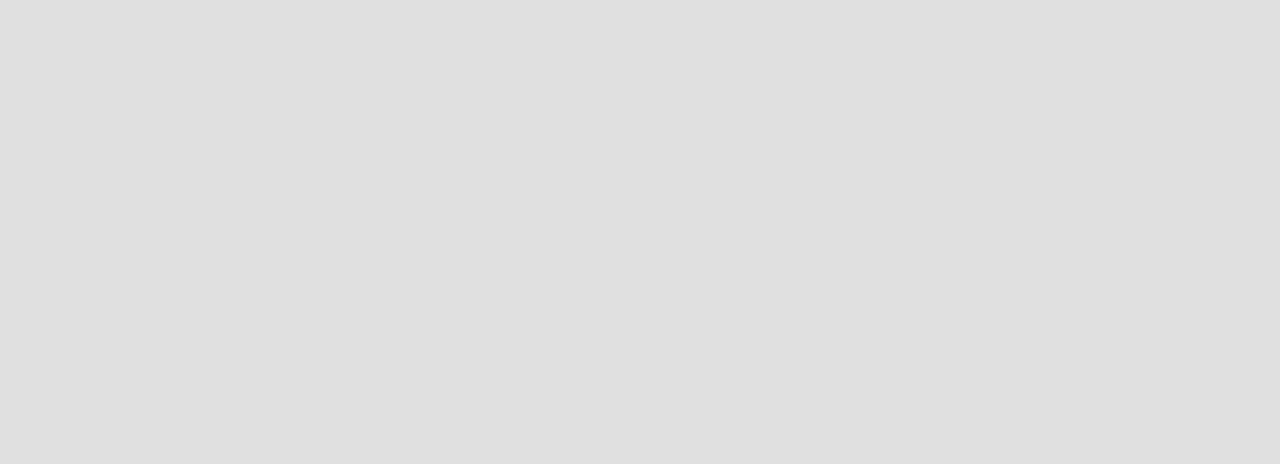
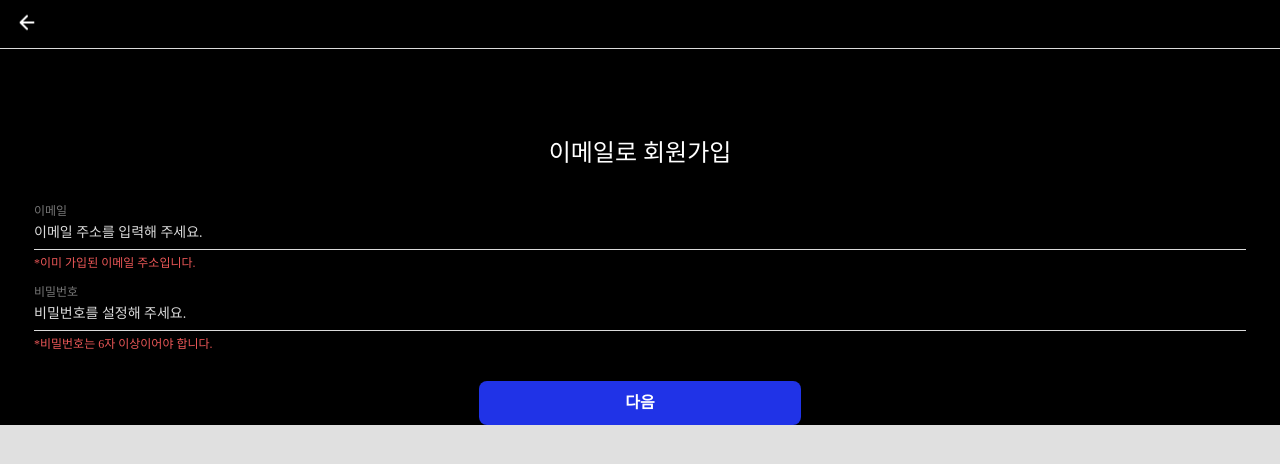
Before and after one commit to FRONTENDSCHOOL7/final-15-mufi, a React (Create React App) app in the folder mufi/: page /signup in a window 1280 px wide. Before the commit this address had no page. Shown: the top 464 px of the page. Built offline with nearby package versions, Linux system fonts and the light colour scheme; the HTML template or start-up script is replaced by a standard one; a web font is replaced by a local one.

Commit message:
✨ feat: 랜딩 페이지 회원가입 화면 구현

```diff
--- /dev/null
+++ b/mufi/src/components/signup/SignUp.jsx
@@ -0,0 +1,43 @@
+import React from 'react';
+import * as SU from './SignUp.styled';
+import GoBackHeader from '../GoBackHeader';
+
+const pwValidation = (e) => {
+  const pwValue = e.target.value;
+};
+
+export default function SignUp() {
+  return (
+    <SU.SignUpLayout>
+      <GoBackHeader />
+      <SU.Title>이메일로 회원가입</SU.Title>
+
+      <SU.WrapInput>
+        <SU.TextInput>
+          <SU.Text>이메일</SU.Text>
+          <SU.Input
+            type="email"
+            placeholder="이메일 주소를 입력해 주세요."
+            required
+          />
+        </SU.TextInput>
+        <SU.EmailWarning>*이미 가입된 이메일 주소입니다.</SU.EmailWarning>
+      </SU.WrapInput>
+      <SU.WrapInput>
+        <SU.TextInput>
+          <SU.Text>비밀번호</SU.Text>
+          <SU.Input
+            type="password"
+            placeholder="비밀번호를 설정해 주세요."
+            onChange={{}}
+            required
+          />
+        </SU.TextInput>
+        <SU.PasswordWarning>
+          *비밀번호는 6자 이상이어야 합니다.
+        </SU.PasswordWarning>
+      </SU.WrapInput>
+      <SU.NextButton>다음</SU.NextButton>
+    </SU.SignUpLayout>
+  );
+}
--- /dev/null
+++ b/mufi/src/components/signup/SignUp.styled.js
@@ -0,0 +1,96 @@
+import styled from 'styled-components';
+
+export const SignUpLayout = styled.form`
+  display: flex;
+  flex-direction: column;
+  justify-content: center;
+
+  background-color: #000;
+`;
+
+export const Title = styled.h1`
+  font-family: Pretendard;
+  font-size: 24px;
+  font-weight: 500;
+  text-align: center;
+  padding-top: 46px;
+  padding-bottom: 40px;
+  color: #fff;
+
+  margin: 0;
+`;
+
+export const WrapInput = styled.div`
+  display: flex;
+  flex-direction: column;
+  margin: 0 34px 16px 34px;
+`;
+
+export const TextInput = styled.div`
+  border-bottom: 1px solid #dbdbdb;
+`;
+
+export const Text = styled.p`
+  font-family: Pretendard;
+  font-size: 12px;
+  font-weight: 500;
+  color: #767676;
+
+  margin: 0;
+`;
+
+export const Input = styled.input`
+  width: 100%;
+  height: 32px;
+
+  font-family: Pretendard;
+  font-size: 14px;
+  font-style: normal;
+  font-weight: 500;
+  line-height: 14px;
+  color: #fff;
+  border: none;
+  outline: none;
+  background-color: #000;
+
+  &::placeholder {
+    color: #dbdbdb;
+  }
+
+  padding: 0;
+`;
+
+export const EmailWarning = styled.p`
+  font-family: Pretendard;
+  font-size: 12px;
+  font-style: normal;
+  font-weight: 500;
+  line-height: 14px;
+  color: #eb5757;
+  margin: 6px 0px 0px 0px;
+`;
+
+export const PasswordWarning = styled.p`
+  font-family: Pretendard;
+  font-size: 12px;
+  font-style: normal;
+  font-weight: 500;
+  line-height: 14px;
+  color: #eb5757;
+  margin: 6px 0px 0px 0px;
+`;
+
+export const NextButton = styled.button`
+  width: 322px;
+  height: 44px;
+  margin: auto;
+  display: block;
+  border-radius: 8px;
+  color: #ffffff;
+  border: none;
+  outline: none;
+  background: #2033e7;
+  margin-top: 14px;
+
+  cursor: pointer;
+`;
--- /dev/null
+++ b/mufi/src/pages/signup/SignUpPage.jsx
@@ -0,0 +1,10 @@
+import React from 'react';
+import SignUp from '../../components/signup/SignUp';
+
+export default function SignUpPage() {
+  return (
+    <>
+      <SignUp />
+    </>
+  );
+}
--- a/mufi/src/router/Router.jsx
+++ b/mufi/src/router/Router.jsx
@@ -1,13 +1,15 @@
 import React from 'react';
 import { Route, Routes } from 'react-router-dom';
-import Landing from "../pages/landing/Landing";
-import Splash from "../pages/splash/Splash";
+import Landing from '../pages/landing/Landing';
+import Splash from '../pages/splash/Splash';
+import SignUpPage from '../pages/signup/SignUpPage';
 
 export default function Router() {
   return (
     <Routes>
-      <Route path='/splash' element={<Splash />} />
-      <Route path='/' element={<Landing />} />
+      <Route path="/splash" element={<Splash />} />
+      <Route path="/" element={<Landing />} />
+      <Route path="/signup" element={<SignUpPage />} />
     </Routes>
   );
 }
```
